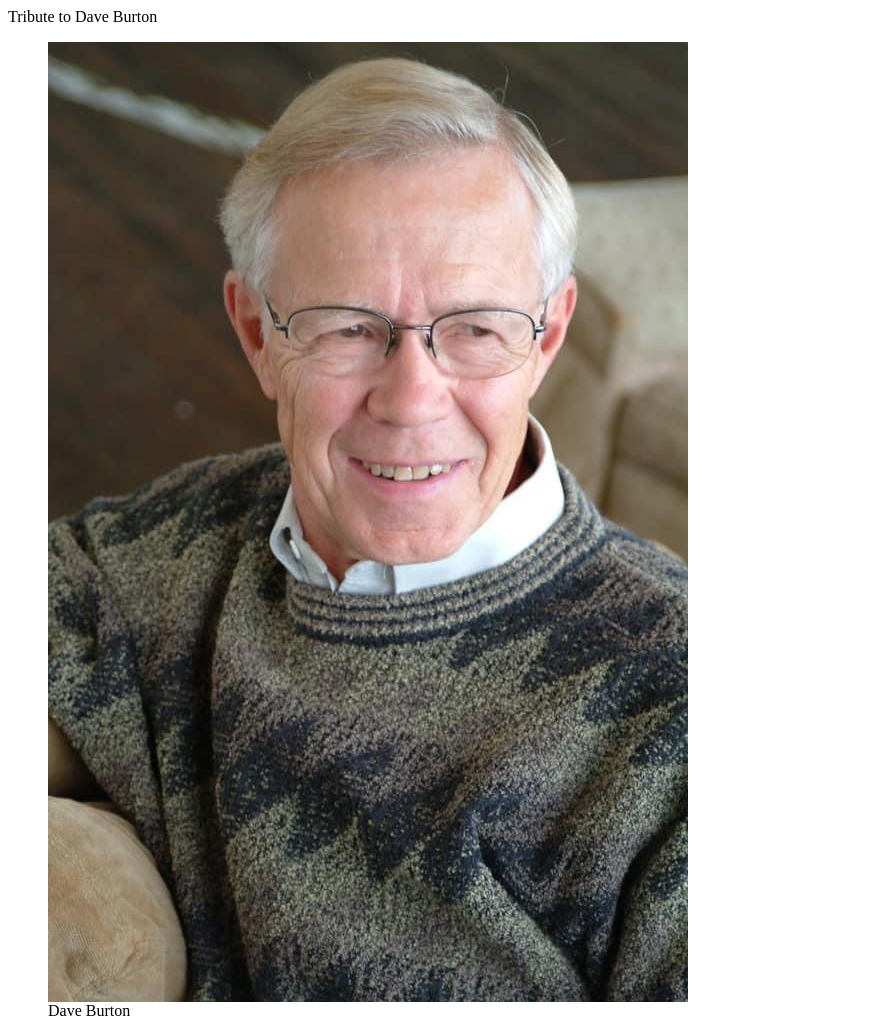
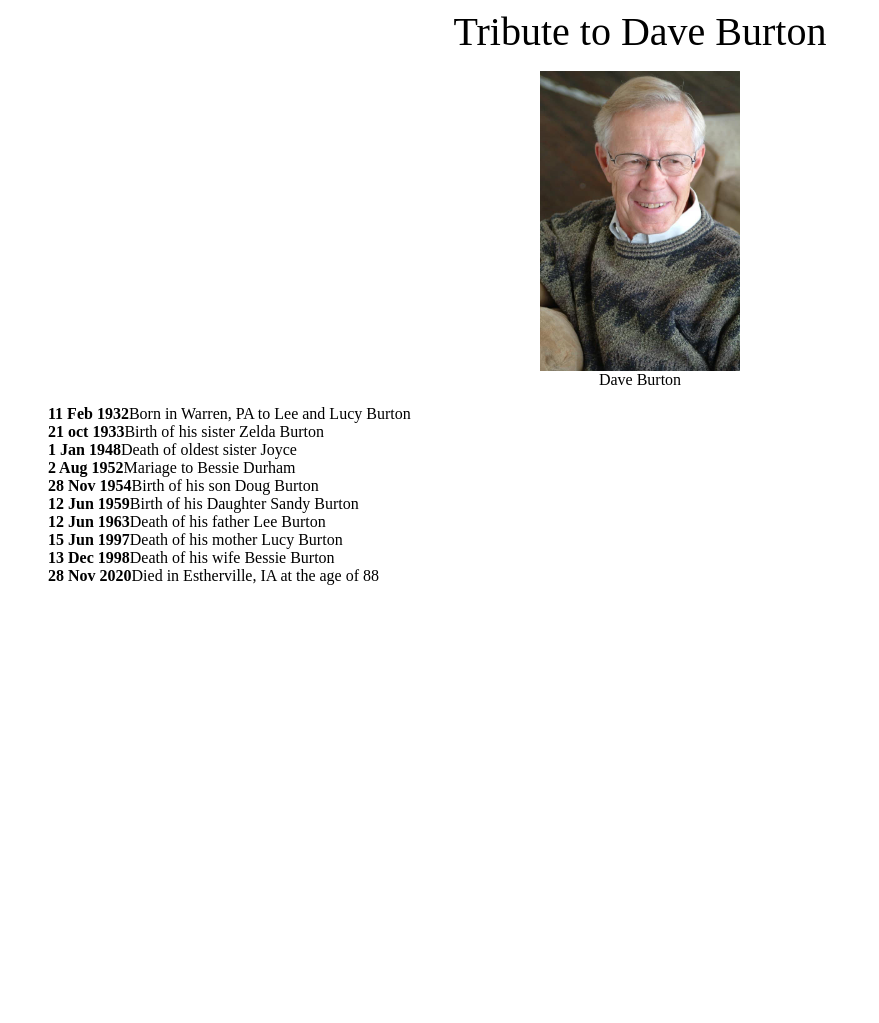
Before and after one commit to Wizzle13/tribute, a plain HTML site: page index.html in a window 1280 px wide. Shown: the top 1023 px of the page, without its empty margins (0-879 px from the left). After the commit the page ends 800 px from the top, so only its background shows below. Drawn offline with Linux system fonts and the light colour scheme.

Commit message:
updated layout

```diff
--- a/index.html
+++ b/index.html
@@ -58,9 +58,7 @@
 
             </ul>
         </div>
-        <div>
-            For more information <a href="https://wizzle13.github.io/tribute/" target="_blank" id="tribute-link">Click Here</a>
-        </div>
+
     </main>
 </body>
 </html>
--- a/styles.css
+++ b/styles.css
@@ -1,5 +1,29 @@
+* {
+    /* border: solid black; */
+}
+
+#title {
+    text-align: center;
+    font-size: 40px;
+}
+
 img {
     display: block;
+    margin-left: auto;
+    margin-right: auto;
     max-width: 100%;
+    max-height: 300px;
+}
+
+#img-caption {
+    text-align: center;
+}
+
+.date_tag {
+    font-weight: 800;
+}
+
+li {
+    display: flex;
 
 }
```
